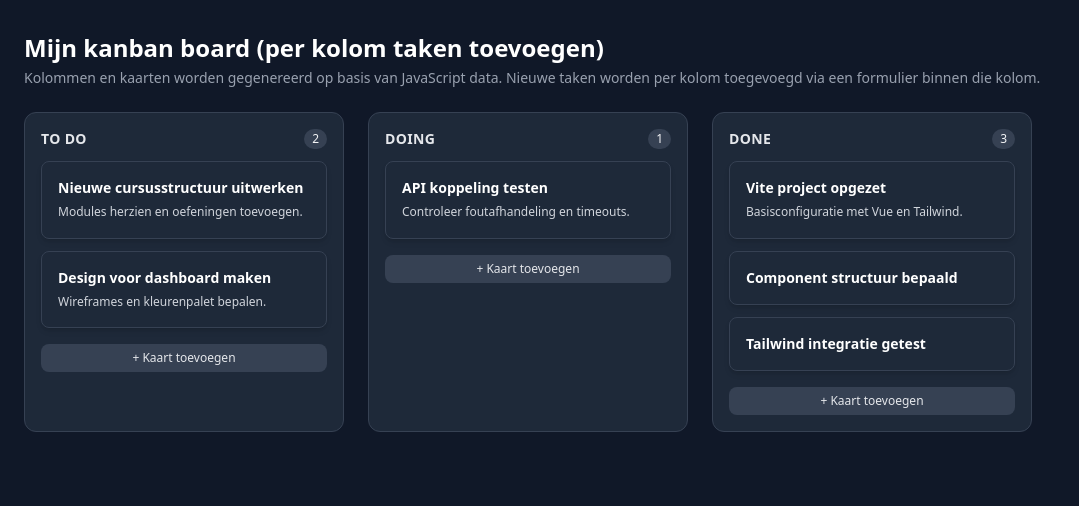
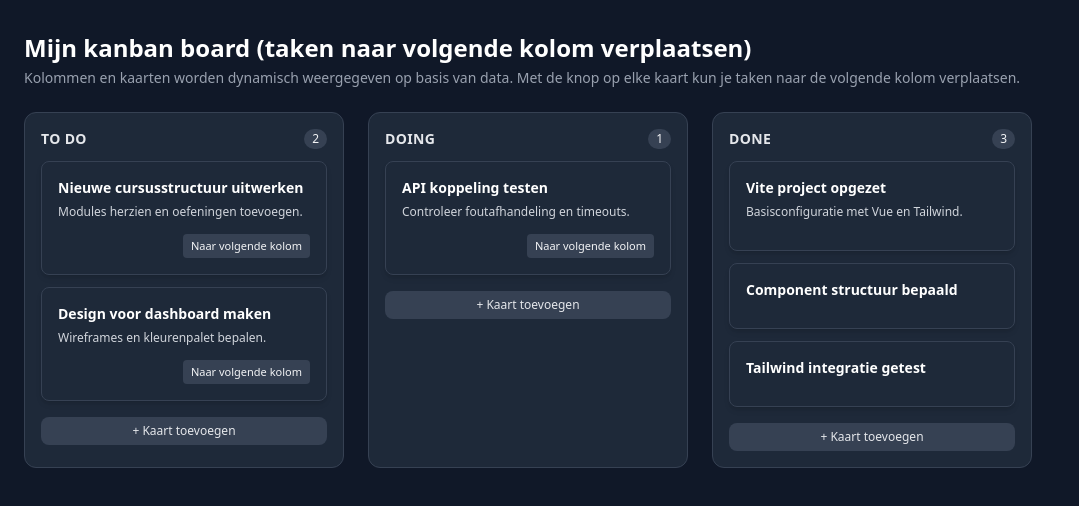
Before and after one commit to syntraprogrammeurs/vueoriginal, a Vue app: page / in a window 1280 px wide. Shown: the top 506 px of the page, without its empty margins (0-1079 px from the left). Built offline with nearby package versions, Linux system fonts and the light colour scheme.

Commit message:
einde module 17

```diff
--- a/src/App.vue
+++ b/src/App.vue
@@ -70,22 +70,50 @@ function handleAddTaskToColumn(payload) {
     description
   })
 }
+
+function handleMoveTask(payload) {
+  const { taskId, fromColumnId } = payload
+
+  const fromColumnIndex = columns.value.findIndex(col => col.id === fromColumnId)
+  if (fromColumnIndex === -1) {
+    return
+  }
+
+  const fromColumn = columns.value[fromColumnIndex]
+
+  const taskIndex = fromColumn.tasks.findIndex(task => task.id === taskId)
+  if (taskIndex === -1) {
+    return
+  }
+
+  const [task] = fromColumn.tasks.splice(taskIndex, 1)
+
+  const toColumnIndex = fromColumnIndex + 1
+  if (toColumnIndex >= columns.value.length) {
+    fromColumn.tasks.splice(taskIndex, 0, task)
+    return
+  }
+
+  const toColumn = columns.value[toColumnIndex]
+  toColumn.tasks.push(task)
+}
 </script>
+
 
 <template>
   <main class="min-h-screen bg-gray-900 text-white px-6 py-8">
     <header class="mb-6">
       <h1 class="text-2xl font-bold">
-        Mijn kanban board (per kolom taken toevoegen)
+        Mijn kanban board (taken naar volgende kolom verplaatsen)
       </h1>
       <p class="text-gray-400 text-sm mt-1">
-        Kolommen en kaarten worden gegenereerd op basis van JavaScript data. Nieuwe taken worden per kolom toegevoegd via een formulier binnen die kolom.
+        Kolommen en kaarten worden dynamisch weergegeven op basis van data. Met de knop op elke kaart kun je taken naar de volgende kolom verplaatsen.
       </p>
     </header>
 
     <section class="flex gap-6 overflow-x-auto pb-4">
       <BoardColumn
-          v-for="column in columns"
+          v-for="(column, columnIndex) in columns"
           :key="column.id"
           :id="column.id"
           :title="column.title"
@@ -95,8 +123,12 @@ function handleAddTaskToColumn(payload) {
         <TaskCard
             v-for="task in column.tasks"
             :key="task.id"
+            :id="task.id"
+            :column-id="column.id"
             :title="task.title"
             :description="task.description"
+            :is-last-column="columnIndex === columns.length - 1"
+            @move-task="handleMoveTask"
         />
       </BoardColumn>
     </section>
--- a/src/components/TaskCard.vue
+++ b/src/components/TaskCard.vue
@@ -1,5 +1,13 @@
 <script setup>
 const props = defineProps({
+  id: {
+    type: Number,
+    required: true
+  },
+  columnId: {
+    type: String,
+    required: true
+  },
   title: {
     type: String,
     required: true
@@ -7,8 +15,25 @@ const props = defineProps({
   description: {
     type: String,
     default: ""
+  },
+  isLastColumn: {
+    type: Boolean,
+    default: false
   }
 })
+
+const emit = defineEmits(["move-task"])
+
+function handleMoveToNextColumn() {
+  if (props.isLastColumn) {
+    return
+  }
+
+  emit("move-task", {
+    taskId: props.id,
+    fromColumnId: props.columnId
+  })
+}
 </script>
 
 <template>
@@ -20,5 +45,16 @@ const props = defineProps({
     <p v-if="props.description" class="text-xs text-gray-300 mt-1 leading-relaxed">
       {{ props.description }}
     </p>
+
+    <div class="mt-3 flex justify-end">
+      <button
+          v-if="!props.isLastColumn"
+          type="button"
+          class="text-[11px] px-2 py-1 rounded bg-gray-700 hover:bg-gray-600 text-gray-100"
+          @click="handleMoveToNextColumn"
+      >
+        Naar volgende kolom
+      </button>
+    </div>
   </article>
 </template>
```
